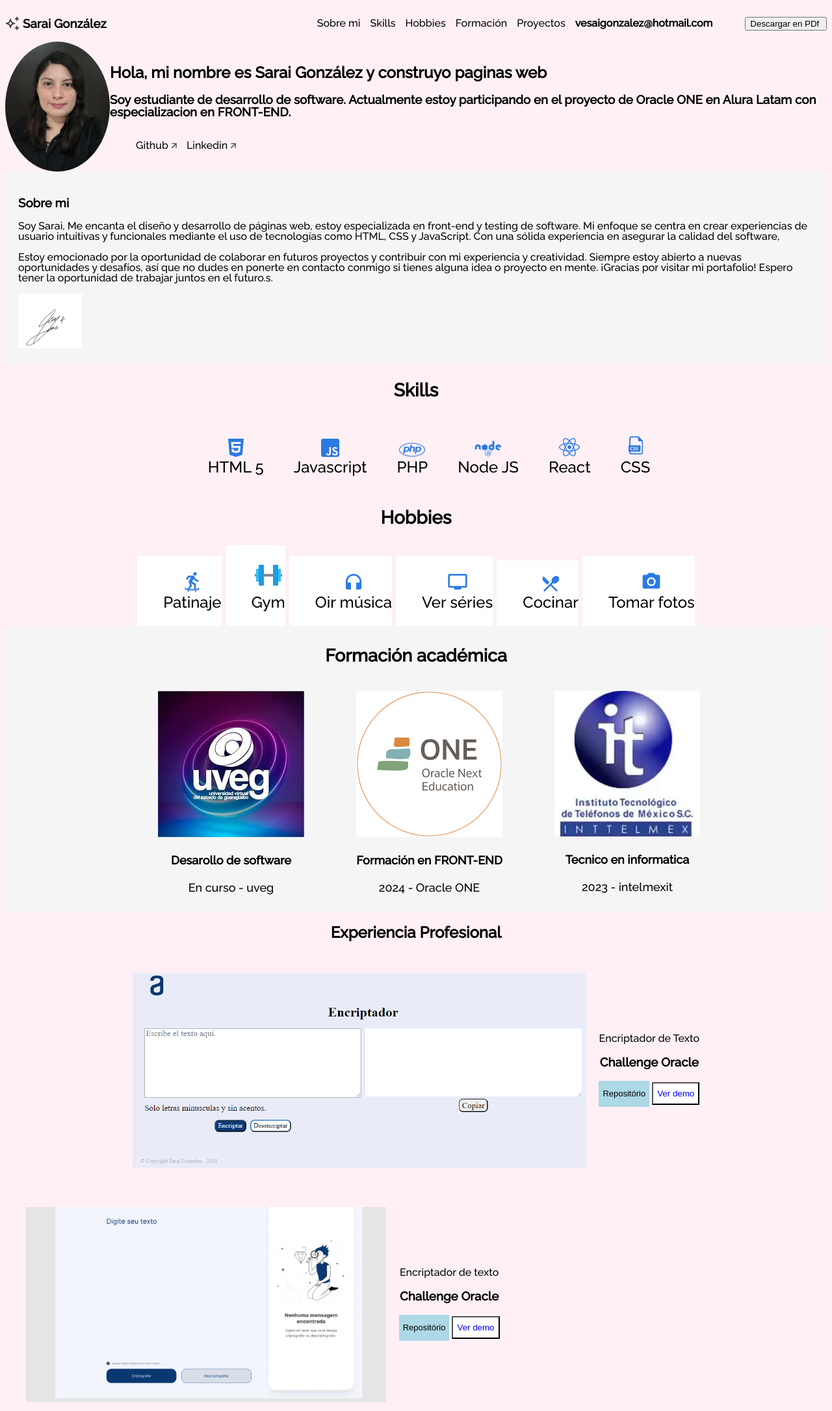
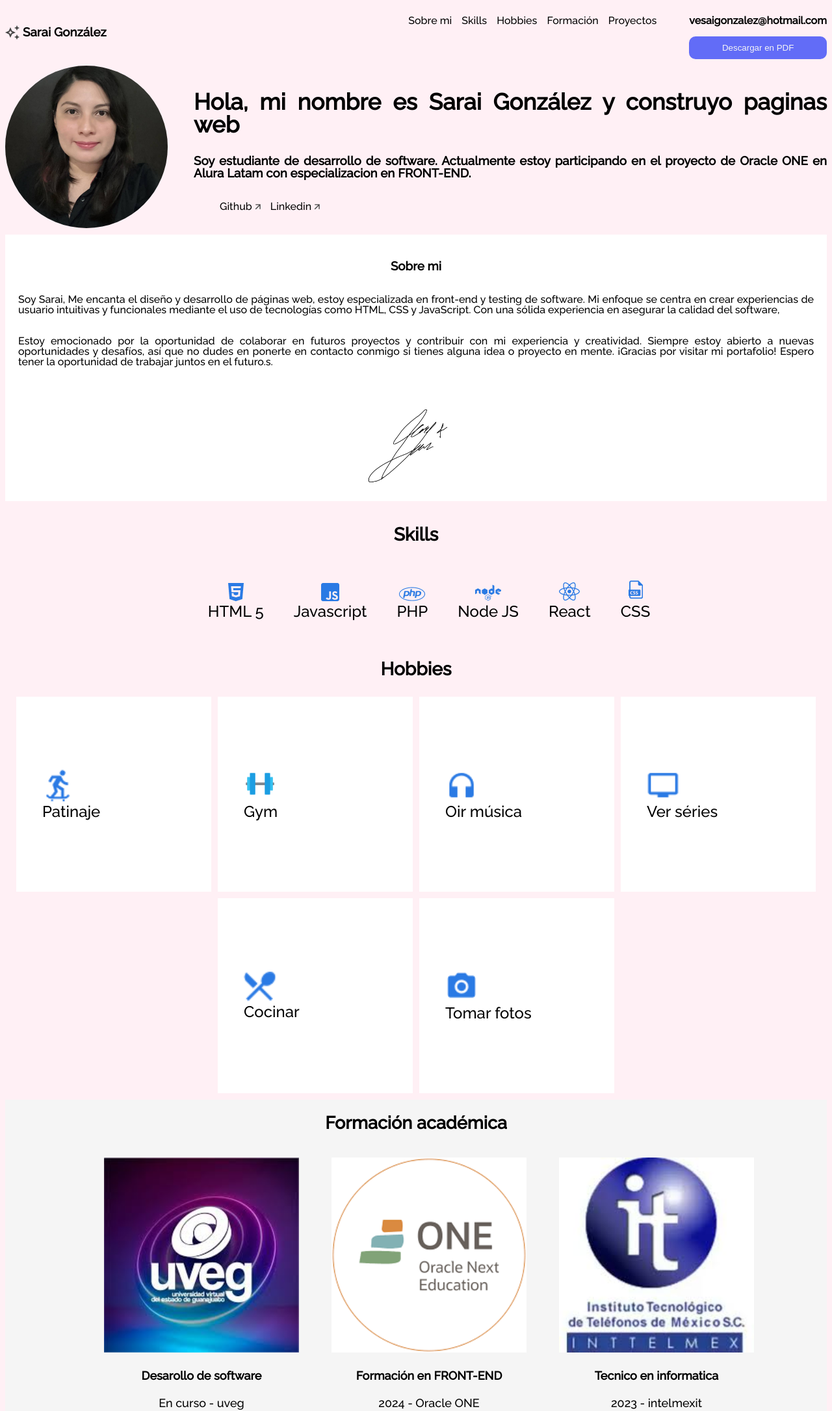
Before and after one commit to kattvi/kattvi.github.io, a plain HTML site: page index.html in a window 1280 px wide. Shown: the top 2171 px of the page at 65% size. Drawn offline with Linux system fonts and the light colour scheme.

Commit message:
modificas css

```diff
--- a/index.html
+++ b/index.html
@@ -20,31 +20,35 @@
             <img src="assets\vector.png" height="22" width="22">
             <h3>Sarai González</h3>
         </header>
-        <nav class="cabecera-container">
+        <nav class="cabecera-container conditional-display">
             <ul class="menu-list">
-                <li class="menu-list-item"><a href="#sobre-mi">Sobre mi</a></li>
-                <li class="menu-list-item"><a href="#skills">Skills</a></li>
-                <li class="menu-list-item"><a href="#hobbies">Hobbies</a></li>
-                <li class="menu-list-item"><a href="#formacion">Formación</a></li>
-                <li class="menu-list-item"><a href="#xp">Proyectos</a></li>
-                <li class="menu-list-item"><a href="#contacto"><strong>vesaigonzalez@hotmail.com</strong></a></li>
+                <li><a href="#sobre-mi">Sobre mi</a></li>
+                <li><a href="#skills">Skills</a></li>
+                <li><a href="#hobbies">Hobbies</a></li>
+                <li><a href="#formacion">Formación</a></li>
+                <li><a href="#xp">Proyectos</a></li>
             </ul>
         </nav>
-        <input type="button" class="boton" value="Descargar en PDf "></input>
+        <div class="menu-end">
+            <ul>
+                <li><a href="#contacto"><strong>vesaigonzalez@hotmail.com</strong></a></li>
+            </ul>
+            <button class="formcontato__botao" onclick="downloadPDF()">Descargar en PDF</button>
+        </div>
     </section>
 
     <!-- Sección del Header/Title/Hero -->
     <section class="title">
-        <img class="title-profile" src="assets/yo.jpg">
+        <img class="profile-picture" src="assets/yo.jpg">
         <div class="title__container">
-                <h2 class="title__bio">Hola, mi nombre es Sarai González y construyo paginas web</h2>
-                <h3 class="title__subsection">Soy estudiante de desarrollo de software.
+            <h1>Hola, mi nombre es Sarai González y construyo paginas web</h1>
+            <h3>Soy estudiante de desarrollo de software.
                 Actualmente estoy participando en el proyecto de Oracle ONE en Alura Latam con especializacion en
                 FRONT-END.</h3>
             <ul class="title__network">
                 <!-- Pon los enlaces de tus redes sociales favoritas -->
-                    <li class="title__network__item"><a href="https://github.com/kattvi">Github <img
-                                src="assets\arrow.png"> </a></li>
+                <li class="title__network__item"><a href="https://github.com/kattvi">Github <img src="assets\arrow.png">
+                    </a></li>
                 <li class="title__network__item"><a
                         href="https://www.linkedin.com/in/sara%C3%AD-gonz%C3%A1lez-ba020720b/">Linkedin <img
                             src="assets\arrow.png"></a></li>
@@ -54,7 +58,6 @@
 
     <!-- Sección sobre mi -->
     <section class="about" id="sobre-mi">
-        <div class="about__container">
         <h3 class="about__title">Sobre mi</h3>
         <p class="about__paragraph">Soy Sarai, Me encanta el diseño y desarrollo de páginas web, estoy especializada
             en front-end y testing de software. Mi enfoque se centra en crear experiencias de usuario intuitivas y
@@ -67,7 +70,6 @@
             ¡Gracias por visitar mi portafolio! Espero tener la oportunidad de trabajar juntos en el futuro.s.</p>
         <!-- Si quieres, pon tú firma acá! -->
         <img class="firma" src="assets/Imagen de WhatsApp 2024-04-16 a las 11.30.41_520d3b56.jpg">
-        </div>
     </section>
 
     <!-- Sección de Skills -->
@@ -121,7 +123,7 @@
     <!-- Sección de Hobbies -->
     <section class="hobbies" id="hobbies">
         <h3 class="hobbies__title">Hobbies</h3>
-        <div class="hobbies__line">
+        <div class="hobbies-line">
             <div class="hobbies__box">
                 <ul>
                     <li class="hobbies__img"><img src="assets\skate_icon.png"></li>
@@ -131,7 +133,7 @@
 
             <div class="hobbies__box">
                 <ul>
-                    <li class="hobbies__img"> <img src="assets/icons8-pesa-48.png" alt=""></li>
+                    <li class="hobbies__img"> <img src="assets\icons8-pesa-48.png" alt=""></li>
                     <li class="hobbies__name">Gym</li>
                 </ul>
             </div>
@@ -168,8 +170,8 @@
 
     <!-- Sección de Formación académica -->
     <section class="academic" id="formacion">
-        <h2 class="academic__title">Formación académica</h2>
-        <div class="academic__courses">
+        <h2>Formación académica</h2>
+        <div class="academic-courses">
             <div class="academic__courses__box">
                 <ul class="academic__courses__list">
                     <!-- Pon el logotipo de la institución de formación -->
@@ -180,6 +182,7 @@
                     <li class="academic__courses__item__subtitle">
                         <p>En curso - uveg</p>
                     </li>
+
                 </ul>
             </div>
             <div class="academic__courses__box">
@@ -213,10 +216,11 @@
     <section class="experience" id="xp">
         <h2 class="experience__section__title">Experiencia Profesional</h2>
 
-        <div class="experiencie__box">
+        <div class="experience-box">
             <!-- Pon el logotipo/captura de pantalla de tu proyecto -->
-            <img class="experience__img" src="assets/encrip.png">
-            <div class="experience__info" <h2 class="experience__title">Encriptador de Texto</h2>
+            <img class="experience-img" src="assets/encrip.png">
+            <div class="experience__info">
+                <h2 class="experience__title">Encriptador de Texto</h2>
                 <h3 class="experience__text"> Challenge Oracle </h3>
                 <div class="experience__description">
                     <!-- Pon el enlace del proyecto en Github o GithubPages -->
@@ -228,11 +232,9 @@
                 </div>
             </div>
         </div>
-
-        <div class="experience__box2">
-            <!-- Pon el logotipo/captura de pantalla de tu proyecto -->
-            <img class="experience__img" src="assets\secretcode_print.png">
-            <div class="experience__info-container" <h2 class="experience__title">Encriptador de texto</h2>
+        <div class="experience-box">
+            <div class="experience__info-container">
+                <h2 class="experience__title">Encriptador de texto</h2>
                 <h3 class="experience__text">Challenge Oracle </h3>
                 <div class="experience__description">
                     <!-- Pon el enlace del proyecto en Github o GithubPages -->
@@ -243,11 +245,13 @@
                                 demo</button></a></span>
                 </div>
             </div>
+            <!-- Pon el logotipo/captura de pantalla de tu proyecto -->
+            <img class="experience-img" src="assets\secretcode_print.png">
         </div>
-
-        <div class="experience__box3">
-            <img class="experience__img" src="assets\forca2_print.png">
-            <div class="experience__info-container" <h2 class="experience__title">Juego creado con HTML, CSS y
+        <div class="experience-box">
+            <img class="experience-img" src="assets\forca2_print.png">
+            <div class="experience__info-container">
+                <h2 class="experience__title">Juego creado con HTML, CSS y
                     JavaScript</h2>
                 <h3 class="experience__text">Challenge Oracle </h3>
                 <div class="experience__description">
@@ -260,11 +264,12 @@
                 </div>
             </div>
         </div>
+    </section>
 
     <!-- Sección de Contacto -->
     <section class="formcontato" id="contacto">
         <div class="formcontato__contacto">
-                <div class="formcontato--esquerda">
+            <div class="formcontato--esquerda conditional-display">
                 <img class="formcontato__img" src="assets\contact_image.png">
             </div>
             <div class="formcontato__text">
@@ -291,7 +296,6 @@
             <p>2024</p>
         </div>
     </section>
-    </section>
     <!-- Script del documento JavaScript -->
     <script src="validacion.js"></script>
 </body>
--- a/style.css
+++ b/style.css
@@ -3,7 +3,7 @@
 en las secciones señaladas */
 /*Já deixaremos o básico de reset de estilos. Caso queira adicionar mais informações
 coloque nas sessões indicadas*/
-:root{
+:root {
     display: flex;
     flex-direction: column;
 }
@@ -13,14 +13,16 @@ body {
     box-sizing: border-box;
     font-family: 'Raleway';
     line-height: 1;
+    display: flex;
+    flex-direction: column;
+    row-gap: 10px;
 }
 
-/* Menu section */
 section.menu {
     display: flex;
     flex-direction: row;
     column-gap: 50px;
-}
+    justify-content: space-between;
 
     header {
         display: flex;
@@ -36,181 +38,161 @@ header {
         flex-direction: row;
         justify-content: end;
         width: 100%;
-}
 
         .menu-list {
             display: flex;
             flex-direction: row;
             column-gap: 15px;
         }
+    }
 
-/* Title section */
+    .menu-end {
+        display: flex;
+        flex-direction: column;
+
+        ul {
+            padding: 0;
+        }
+    }
+}
 
 section.title {
     display: flex;
     flex-direction: row;
-    justify-content: space-around;
+    justify-content: start;
     align-items: center;
-    /* padding: 80px; */
-}
+    column-gap: 40px;
 
-.title-profile {
-    width: 200px;
-    height: 200px;
+    .profile-picture {
+        min-width: 250px;
+        width: 250px;
+        min-height: 250px;
+        height: 250px;
         border-radius: 50%;
         object-fit: cover;
     }
 
-
-/*----------------------------------------------------------------------------------e*/
-
-
-
-
-
-
-
-
-ol,
-ul,
-li {
-    list-style: none;
-
+    h1 {
+        font-size: 35px;
+        text-align: justify;
     }
 
-a {
-
-    text-decoration: none;
-    color: var(--cor-de-link);
-}
-
-a:hover {
-    background-color: rgb(210, 137, 228);
-}
-
-/*En este desafío nosostros gustaríamos que ustedes intentaran utilizar la metodología BEM.
-
-Lo que es el BEM?
-
-BEM (Bloque, Elemento, Modificador) es un enfoque basado en componentes para el
-desarrollo web. La idea detrás de esto es dividir la interfaz de usuario en bloques
-independientes. Esto hace que el desarrollo de la interfaz sea fácil y rápido, incluso
-con una interfaz de usuario compleja, y permite la reutilización del código existente sin copiar y pegar.
-
-Enlace de la documentación oficial!
-https://en.bem.info/methodology/quick-start/*/
-
-/*Sección Menu*/
-
-
-
-section.menu {
-    align-items: center;
-
-}
-
-/*Sección Title*/
-
-
-
-.title__div {
-    display: inline-flex;
-    gap: 50px;
+    h3 {
+        text-align: justify;
     }
 
     .title__network {
         display: inline-flex;
         gap: 15px;
     }
-
-
-
-/*Sección About*/
+}
 
 section.about {
-    background: whitesmoke;
+    display: flex;
+    flex-direction: column;
+    background: white;
+    align-items: center;
     padding: 20px;
 
+    p {
+        text-align: justify;
     }
 
     .firma {
-    max-width: 8%;
+        width: 200px;
+        min-width: 200px;
+        background-color: transparent;
+    }
 }
 
-/*Sección skills*/
 section.skills {
     text-align: center;
-    font-size: x-large
-}
+    font-size: x-large;
 
     .skills__box {
         display: inline-flex;
         align-items: center;
         column-gap: 40px;
     }
-
-/*Sección Hobbies*/
+}
 
 section.hobbies {
-    text-align: center;
+    display: flex;
+    flex-direction: column;
     font-size: x-large;
 
+    h3 {
+        text-align: center;
     }
+
+    .hobbies-line {
+        display: flex;
+        flex-direction: row;
+        flex-wrap: wrap;
+        justify-content: center;
+        column-gap: 10px;
+        row-gap: 10px;
 
         .hobbies__box {
             background-color: white;
             display: inline-flex;
             align-items: center;
             column-gap: 40px;
+            width: 300px;
+            height: 300px;
+
+            .hobbies__img>img {
+                width: 50px;
+            }
 
         }
-
-/* Experiencia Académica*/
+    }
+}
 
 section.academic {
-    padding: 10px;
+    display: flex;
+    flex-direction: column;
     background: whitesmoke;
     text-align: center;
     font-size: large;
-}
 
-.academic__courses {
-    display: inline-flex;
-    align-items: center;
-    column-gap: 40px;
-}
-
-/* experiencia*/
-
-section.experience {
+    h1 {
         text-align: center;
     }
 
-.experiencie__box {
-    display: inline-flex;
-    align-items: center;
-    gap: 20px;
-    padding: 30px;
+    .academic-courses {
+        display: flex;
+        flex-direction: row;
+        justify-content: center;
+        column-gap: 10px;
+        flex-wrap: wrap;
+
+        img {
+            width: 300px;
+            height: 300px;
+        }
+    }
 }
 
-.experience__box2 {
+section.experience {
     display: flex;
+    flex-direction: column;
     align-items: center;
-    gap: 20px;
-    padding: 30px;
+    row-gap: 20px;
 
+    .experience-box {
+        display: flex;
+        flex-direction: row;
+        flex-wrap: wrap;
 
+        .experience-img {
+            width: 700px;
+            height: 300px;
         }
 
-.experience__box3 {
-    display: inline-flex;
-    align-items: center;
-    gap: 20px;
-    padding: 30px;
+        .experience__info,.experience__info-container{
+            max-width: 300px;
         }
-
-.experience__img {
-    height: 300px;
     }
 
     .experience__repo {
@@ -233,13 +215,134 @@ section.experience {
     }
 
     .experience__botao--demo {
-
         background-color: white;
         color: blue;
-    border: blue,
+        border: blue;
         width: 120px;
         height: 35px;
     }
+}
+
+button{
+    cursor: pointer;
+}
+/*Tablet*/
+@media (max-width: 768px) {
+    section.menu {
+        .conditional-display {
+            display: none;
+        }
+    }
+
+    section.title {
+        display: flex;
+        flex-direction: column;
+    }
+
+    section.experience {
+        flex-direction: column;
+
+        .experience-img {
+            width: 100%;
+            max-width: 100%;
+        }
+    }
+
+    section.formcontato{
+        .conditional-display {
+            display: none;
+        }
+    }
+
+
+    .title__profile {
+        max-width: 70%;
+    }
+
+    .title__div {
+        display: block;
+    }
+
+}
+
+/*Mobile*/
+@media (max-width: 425px) {
+
+    /*Menu*/
+    section.menu {
+        .conditional-display {
+            display: none;
+        }
+    }
+
+    section.title {
+        display: flex;
+        flex-direction: column;
+
+    }
+
+    section.formcontato{
+        .conditional-display {
+            display: none;
+        }
+    }
+
+    .hobbies__box {
+        width: 200px;
+        height: 200px;
+
+    }
+
+    /*Titulo*/
+    .title__profile {
+
+        max-width: 70%;
+    }
+
+    .title__div {
+        display: block;
+    }
+
+
+    .title__div {
+        display: block;
+    }
+
+    /*Formación Académica*/
+    .academic__courses {
+        flex-direction: column;
+    }
+}
+
+/*----------------------------------------------------------------------------------e*/
+
+ol,
+ul,
+li {
+    list-style: none;
+}
+
+a {
+    text-decoration: none;
+    color: var(--cor-de-link);
+}
+
+a:hover {
+    background-color: rgb(210, 137, 228);
+}
+
+/*En este desafío nosostros gustaríamos que ustedes intentaran utilizar la metodología BEM.
+
+Lo que es el BEM?
+
+BEM (Bloque, Elemento, Modificador) es un enfoque basado en componentes para el
+desarrollo web. La idea detrás de esto es dividir la interfaz de usuario en bloques
+independientes. Esto hace que el desarrollo de la interfaz sea fácil y rápido, incluso
+con una interfaz de usuario compleja, y permite la reutilización del código existente sin copiar y pegar.
+
+Enlace de la documentación oficial!
+https://en.bem.info/methodology/quick-start/*/
+
 
 /*Contacto*/
 
@@ -277,7 +380,6 @@ section.experience {
     color: #F5F5F5;
     border: none;
     border-radius: 10px;
-    width: 120px;
     height: 35px;
 }
 
@@ -285,57 +387,3 @@ section.experience {
 /*footer*/
 
 section.footer {}
-
-/*Tablet*/
-@media (max-width: 768px) {
-    section.title {
-        display: flex;
-        flex-direction: column;
-    }
-
-    .menu-list-item {
-        visibility: hidden;
-    }
-
-    .title__profile {
-        max-width: 70%;
-    }
-
-    .title__div {
-        display: block;
-    }
-
-}
-
-/*Mobile*/
-@media (max-width: 425px) {
-    section.title {
-        display: flex;
-        flex-direction: column;
-    }
-
-    /*Titulo*/
-    .title__profile {
-
-        max-width: 70%;
-    }
-
-    .title__div {
-        display: block;
-    }
-
-    /*Menu*/
-    .menu-list-item {
-
-        visibility: hidden;
-    }
-
-    .title__div {
-        display: block;
-    }
-
-    /*Formación Académica*/
-    .academic__courses {
-        flex-direction: column;
-    }
-}
--- a/validacion.js
+++ b/validacion.js
@@ -1 +1,4 @@
 //Haz tú validación en javascript acá
+function downloadPDF(){
+    alert("Descargando...")
+}
```
Lines whose indentation alone changed are shown as unchanged.
